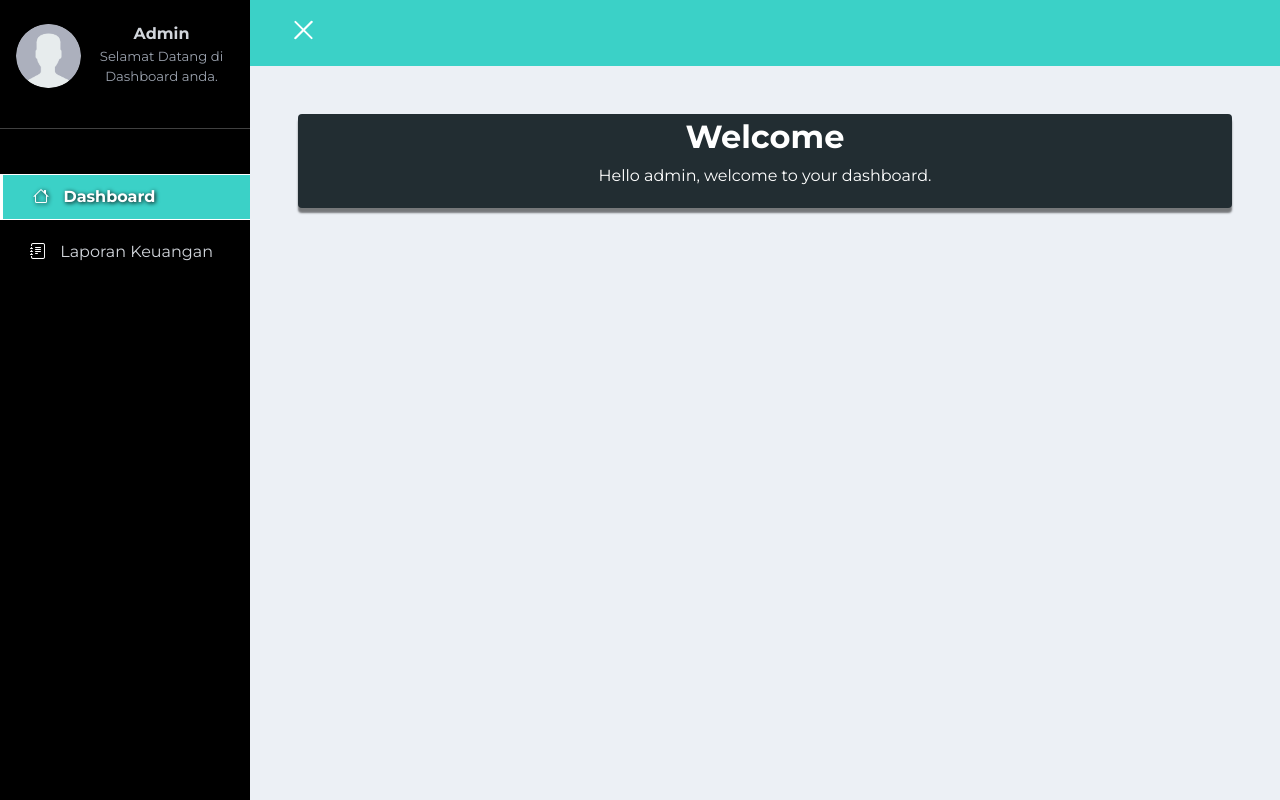
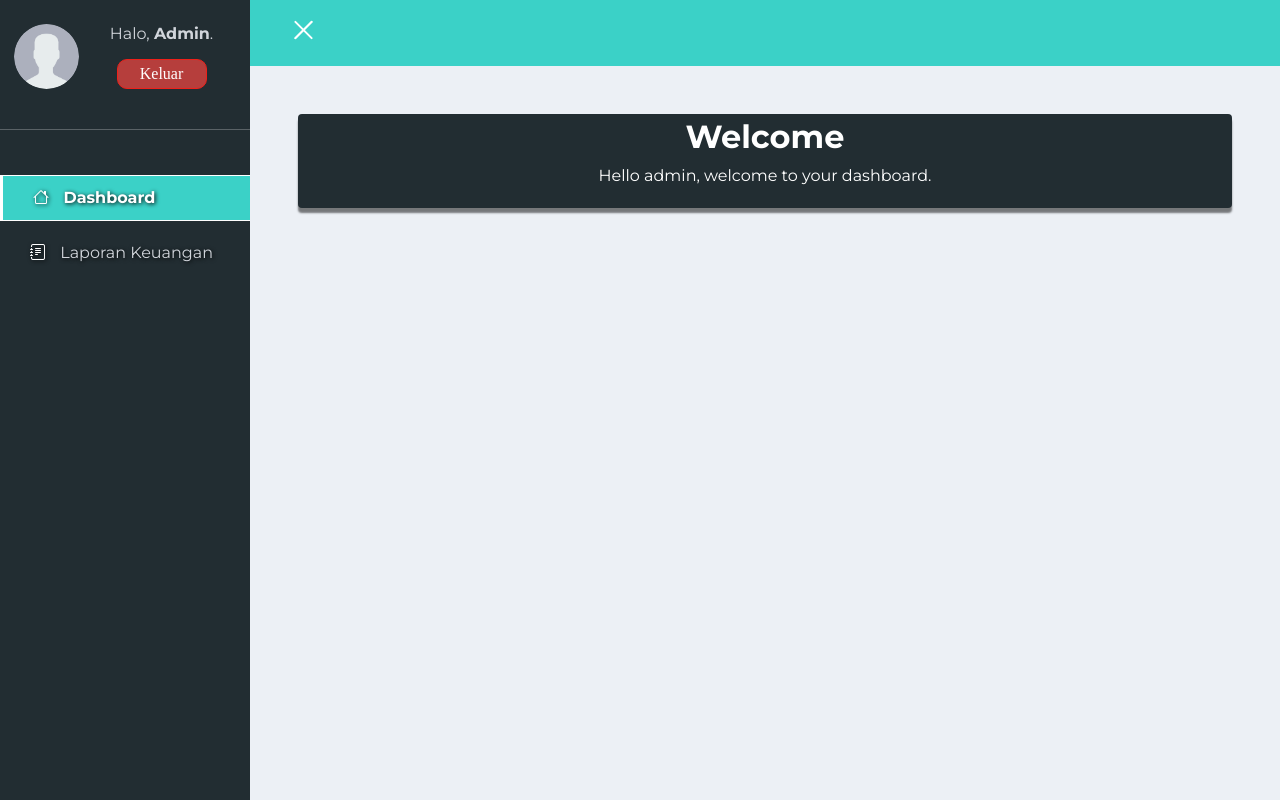
Before and after one commit to matiusfebrianchristo/financial_statement, a Vue app: page /dashboard in a window 1280 px wide. Built offline with nearby package versions, Linux system fonts and the light colour scheme; sample sign-in values are in the browser's storage; what vue-toast-notification would draw is missing.

Commit message:
Update engine login

```diff
--- a/src/assets/css/main.css
+++ b/src/assets/css/main.css
@@ -32,7 +32,7 @@ body {
   /* background-color: #252c4a; */
   background-color: #ecf0f5;
   position: relative;
-  font-family: 'Montserrat';
+  font-family: 'Montserrat', sans-serif!important;
 }
 
 /* Scrollbar */
@@ -65,7 +65,7 @@ body {
 .sidebar {
   text-align: center;
   z-index: 999;
-  background-color: black!important;
+  background-color:var(--sidebar-bg-color);
 }
 
 .sidebar.hide {
--- a/src/components/Sidebar.vue
+++ b/src/components/Sidebar.vue
@@ -14,9 +14,13 @@
       />
       <div class="ms-2">
         <h5 class="fs-6 mb-0">
-          <a class="text-decoration-none" @click.prevent href=""><strong>Admin</strong></a>
+          <a class="text-decoration-none" @click.prevent href="">Halo, <strong>Admin</strong>.</a>
         </h5>
-        <p class="mt-1 mb-0">Selamat Datang di Dashboard anda.</p>
+        <button class="mt-3  mb-0 btn-logout-custom">
+          Keluar
+        </button>
+
+
       </div>
     </div>
 
@@ -54,6 +58,19 @@ export default {
 </script>
 
 <style>
+
+.btn-logout-custom{
+  width: 90px;
+  height: 30px;
+  margin: 0 30px;
+  text-decoration: none;
+  border: 1px solid rgb(237, 33, 26);
+  border-radius: 10px;
+  font-weight: 500;
+  font-family:'Times New Roman', Times, serif;
+  background-color: rgba(245, 70, 64, 0.7);
+  color: white!important;
+}
 
 .sidebar-title{
   height: 65px;
--- a/src/views/LaporanKeuangan.vue
+++ b/src/views/LaporanKeuangan.vue
@@ -43,15 +43,15 @@ export default {
     };
   },
   mounted(){
-    this.cekLoginStatus()
+    // this.cekLoginStatus()
   },
   methods: {
 
-    cekLoginStatus(){
-      if(localStorage.getItem('token_access') === null ){
-        this.$router.push('/masuk')
-      }
-    },
+    // cekLoginStatus(){
+    //   if(localStorage.getItem('token_access') === null ){
+    //     this.$router.push('/masuk')
+    //   }
+    // },
 
     // Hide Sidebar opsi
     clickedToggle() {
```
